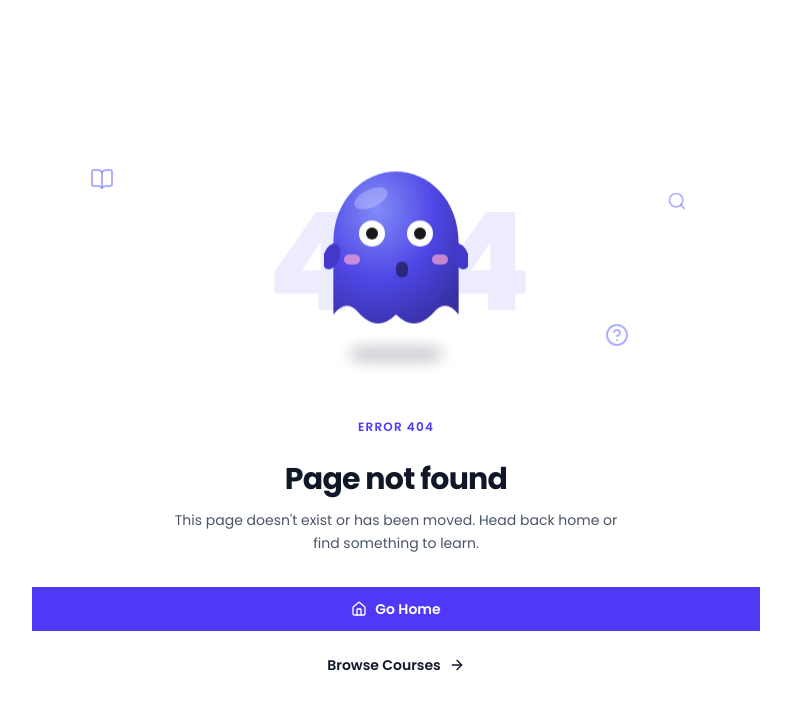
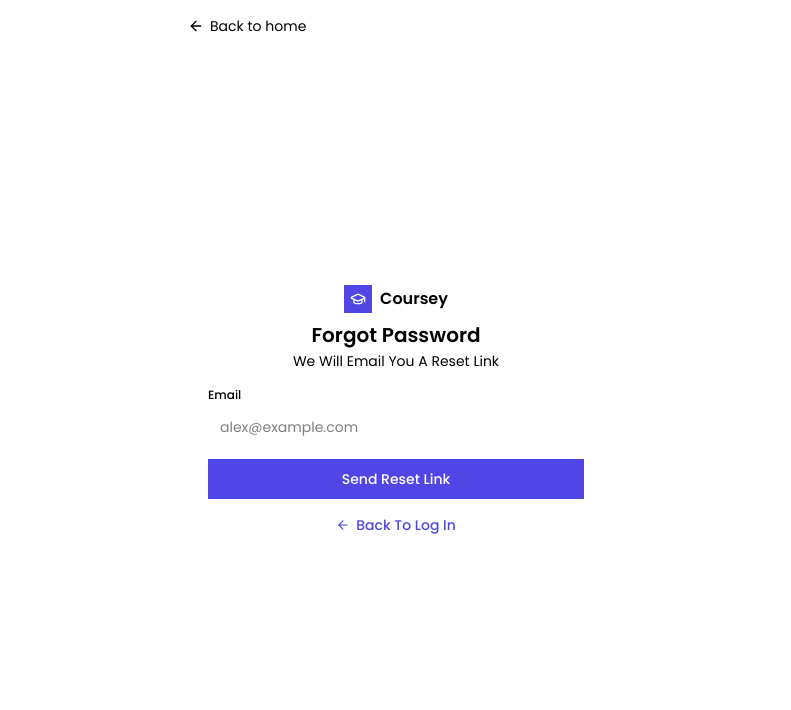
Before and after one commit to hammadgul-dev/coursey, a Next.js app: page /forgot-password in a window 1280 px wide. Before the commit this address had no page. Shown: the top 710 px of the page, without its empty margins (244-1035 px from the left). Built offline with nearby package versions, Linux system fonts and the light colour scheme.

Commit message:
Add forgot password page

```diff
--- /dev/null
+++ b/src/app/(auth)/forgot-password/page.tsx
@@ -0,0 +1,117 @@
+"use client"
+import {useState} from "react"
+import Link from "next/link"
+import toast from "react-hot-toast"
+import {motion} from "framer-motion"
+import {ArrowLeft, GraduationCap, MailCheck} from "lucide-react"
+
+let inputCls =
+  "h-10 w-full rounded-xl border border-border bg-background px-3 text-sm outline-none transition-all duration-200 placeholder:text-muted-foreground/60 hover:border-[#4F46E5]/50 focus:border-[#4F46E5] focus:ring-4 focus:ring-[#4F46E5]/10"
+
+export default function ForgotPasswordPage() {
+  let [loading, setLoading] = useState(false)
+  let [sent, setSent] = useState(false)
+  let [email, setEmail] = useState("")
+
+  let submit = async (ev: any) => {
+    ev.preventDefault()
+    if (loading) return
+
+    let value = (email || "").trim().toLowerCase()
+    if (!value) {
+      toast.error("Email Is Required")
+      return
+    }
+
+    setLoading(true)
+    try {
+      let res = await fetch("/api/auth/forgot-password", {
+        method: "POST",
+        headers: {"Content-Type": "application/json"},
+        body: JSON.stringify({email: value}),
+      })
+      let data = await res.json().catch(() => ({}))
+
+      if (!res.ok) {
+        toast.error(data?.error || "Something Went Wrong")
+        setLoading(false)
+        return
+      }
+
+      setSent(true)
+      setLoading(false)
+    } catch {
+      toast.error("Something Went Wrong")
+      setLoading(false)
+    }
+  }
+
+  return (
+    <motion.div
+      initial={{opacity: 0, scale: 0.97}}
+      animate={{opacity: 1, scale: 1}}
+      transition={{duration: 0.35}}
+      className="w-full rounded-xl border border-border bg-card p-5 sm:p-6"
+    >
+      <div className="mb-4 text-center">
+        <div className="mb-2 flex items-center justify-center gap-2">
+          <span className="flex h-7 w-7 items-center justify-center rounded-lg bg-[#4F46E5] text-white">
+            <GraduationCap size={16} />
+          </span>
+          <span className="font-semibold">Coursey</span>
+        </div>
+        <h1 className="text-xl font-semibold">Forgot Password</h1>
+        <p className="mt-0.5 text-sm text-muted-foreground">
+          We Will Email You A Reset Link
+        </p>
+      </div>
+
+      {sent ? (
+        <motion.div
+          initial={{opacity: 0, y: 10}}
+          animate={{opacity: 1, y: 0}}
+          transition={{type: "spring", stiffness: 300, damping: 24}}
+          className="space-y-3 text-center"
+        >
+          <span className="mx-auto flex h-12 w-12 items-center justify-center rounded-full bg-[#4F46E5]/10 text-[#4F46E5]">
+            <MailCheck size={24} />
+          </span>
+          <p className="text-sm font-medium">Check Your Email</p>
+          <p className="text-xs text-muted-foreground">
+            If The Email Exists, A Reset Link Has Been Sent. The Link Works For
+            1 Hour.
+          </p>
+        </motion.div>
+      ) : (
+        <form onSubmit={submit} className="space-y-3">
+          <div>
+            <label className="mb-1 block text-xs font-medium">Email</label>
+            <input
+              type="email"
+              value={email}
+              onChange={(ev: any) => setEmail(ev.target.value)}
+              placeholder="alex@example.com"
+              className={inputCls}
+            />
+          </div>
+          <motion.button
+            whileTap={{scale: 0.98}}
+            type="submit"
+            disabled={loading}
+            className="h-10 w-full cursor-pointer rounded-xl bg-[#4F46E5] text-sm font-medium text-white transition-all duration-200 hover:-translate-y-0.5 hover:bg-[#4338CA] hover:shadow-md hover:shadow-[#4F46E5]/30 disabled:cursor-not-allowed disabled:opacity-60"
+          >
+            {loading ? "Sending..." : "Send Reset Link"}
+          </motion.button>
+        </form>
+      )}
+
+      <Link
+        href="/login"
+        className="mt-4 flex items-center justify-center gap-1.5 text-sm font-medium text-[#4F46E5] hover:underline"
+      >
+        <ArrowLeft size={14} />
+        Back To Log In
+      </Link>
+    </motion.div>
+  )
+}
```
